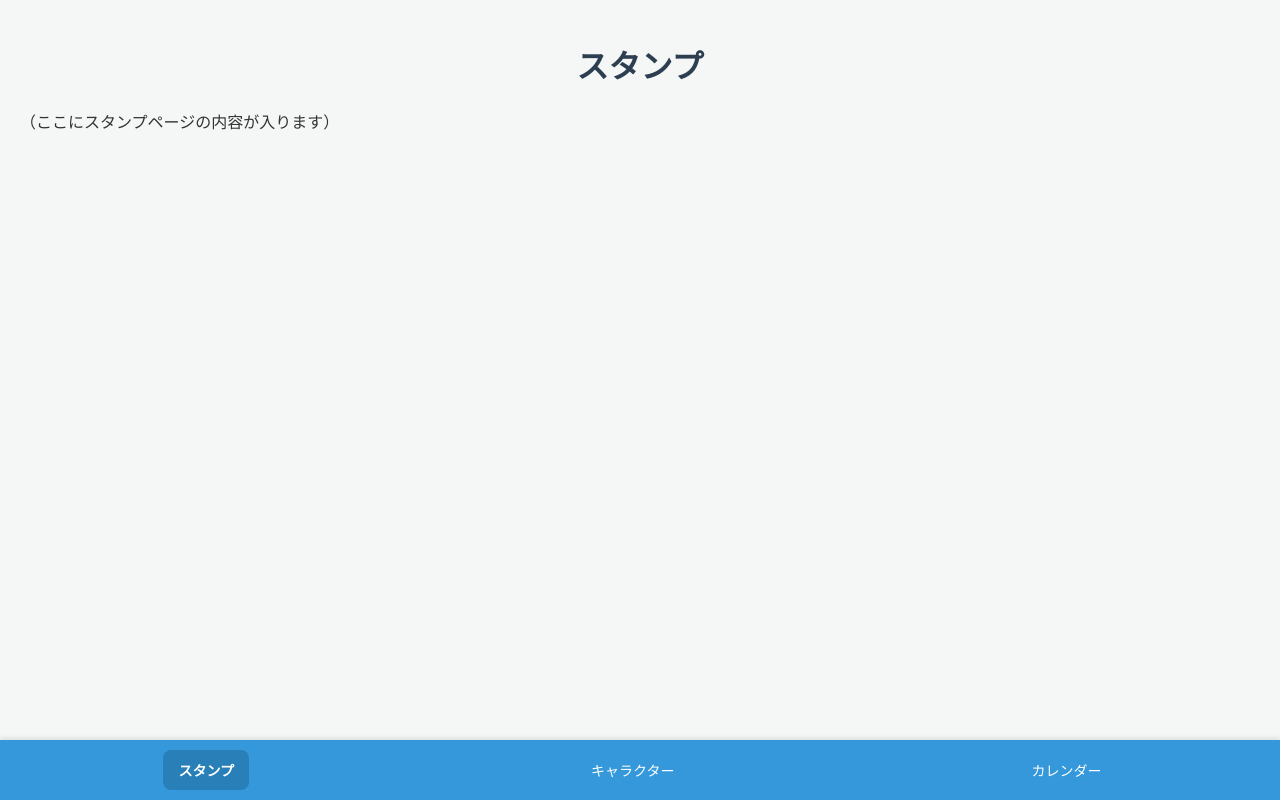
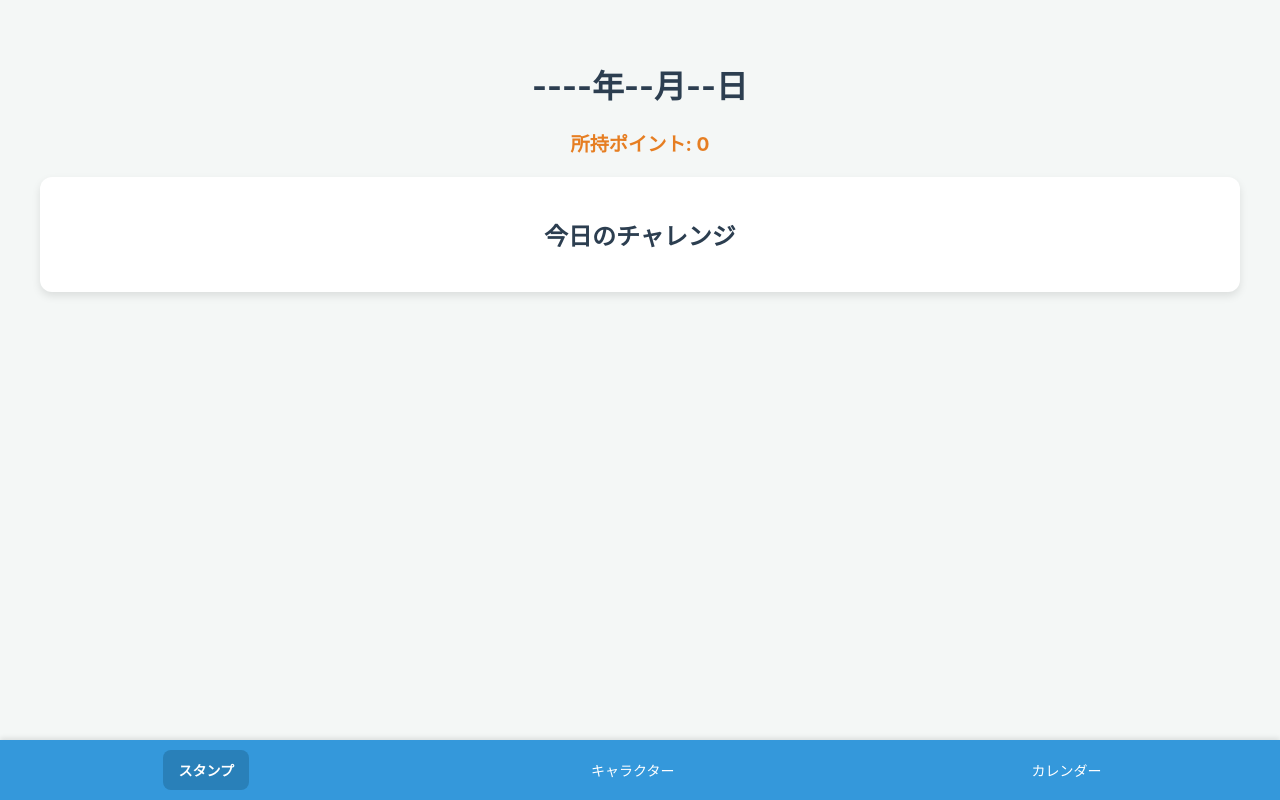
Before and after one commit to issei-dev/test2, a plain HTML site: page index.html in a window 1280 px wide. Drawn offline with Linux system fonts and the light colour scheme.

Commit message:
Update index.html

```diff
--- a/index.html
+++ b/index.html
@@ -11,8 +11,18 @@
 
     <!-- 各ページのコンテンツをここに書く -->
     <main>
-        <h1>スタンプ</h1>
-        <p>（ここにスタンプページの内容が入ります）</p>
+        <main>
+    <h1 id="todayDate">----年--月--日</h1>
+    <p class="point-display">所持ポイント: <span id="totalPointsDisplay">0</span></p>
+
+    <div class="card">
+        <h2>今日のチャレンジ</h2>
+        <div id="stampContainer" class="stamp-container">
+            <!-- スタンプはJavaScriptで生成します -->
+        </div>
+        <p id="stampMessage" class="stamp-message"></p>
+    </div>
+</main>
     </main>
 
     <!-- 共通のナビゲーションバー -->
```
